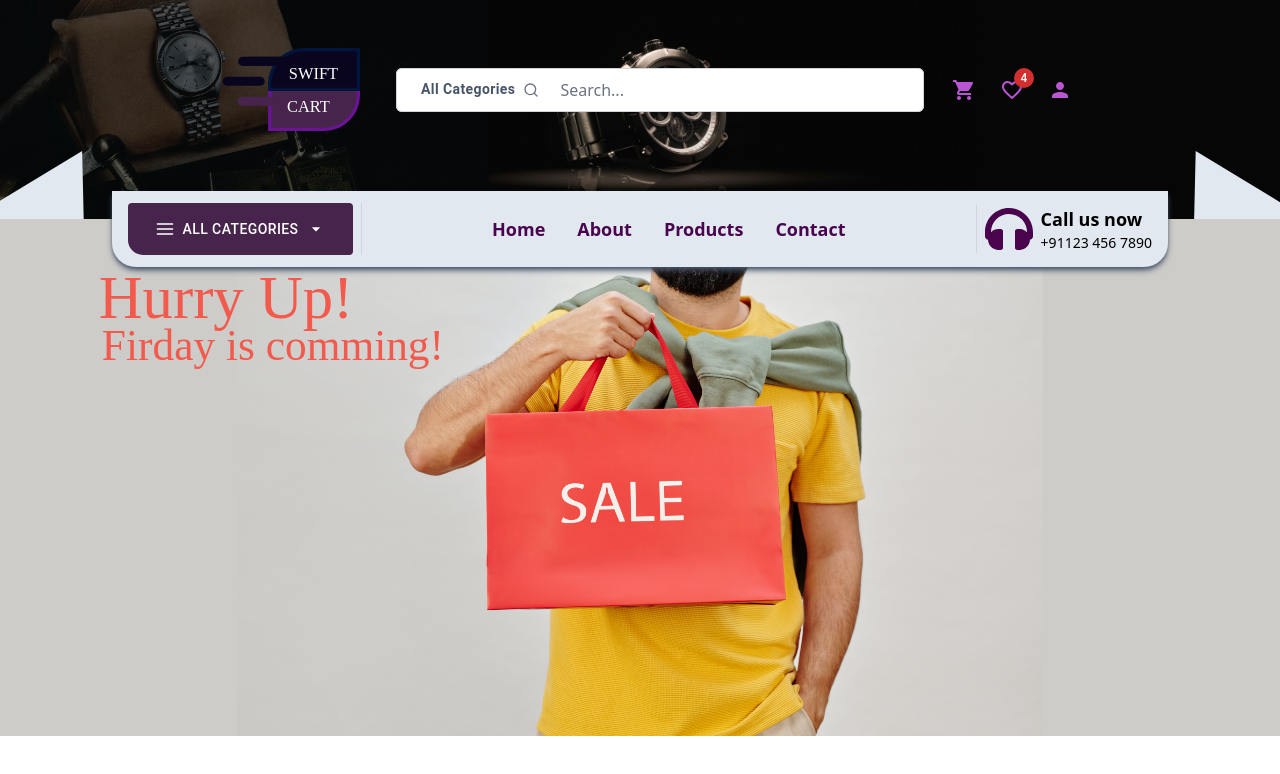
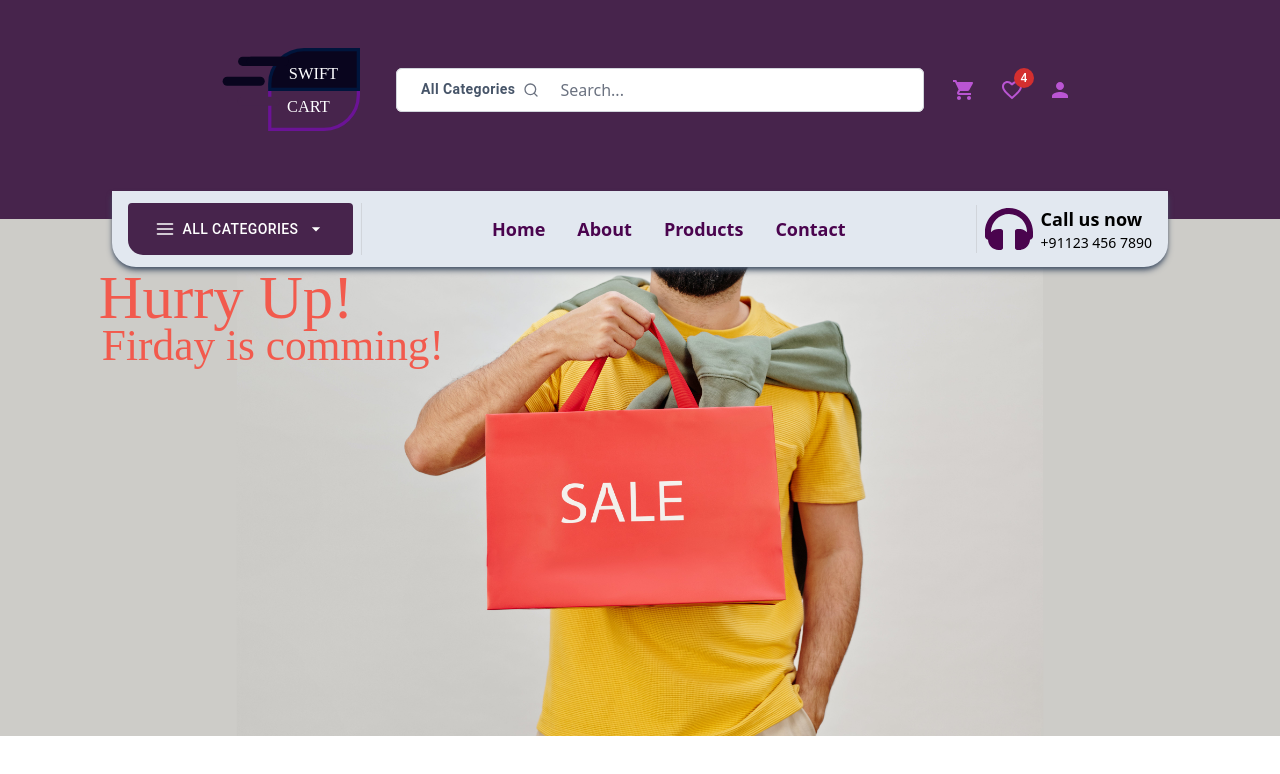
Before and after one commit to Hacnine/Swiftcart, a React (Vite) app: page / in a window 1280 px wide. Shown: the top 774 px of the page. Built offline with nearby package versions, Linux system fonts and the light colour scheme; no server answers.

Commit message:
Solving a prolem

```diff
--- a/src/components/Header.jsx
+++ b/src/components/Header.jsx
@@ -19,7 +19,7 @@
   let { cartProducts } = useCartContext();
   return (
     <div className="relative ">
-      <div className="flex  items-center justify-center md:flex-row flex-col gap-7 shadow-md bg-header bg-center bg-no-repeat  shadow-slate-600  wrapper pt-10 pb-20 ">
+      <div className="flex  items-center justify-center md:flex-row flex-col gap-7 shadow-md bg-darkpurple bg-center bg-no-repeat  shadow-slate-600  wrapper pt-10 pb-20 ">
         <div className="between md:w-fit w-full">
           <NavLink to="/">
             {/* <img src={logo} alt="" className="hidden lg:block h-12 py-1 " /> */}
```
